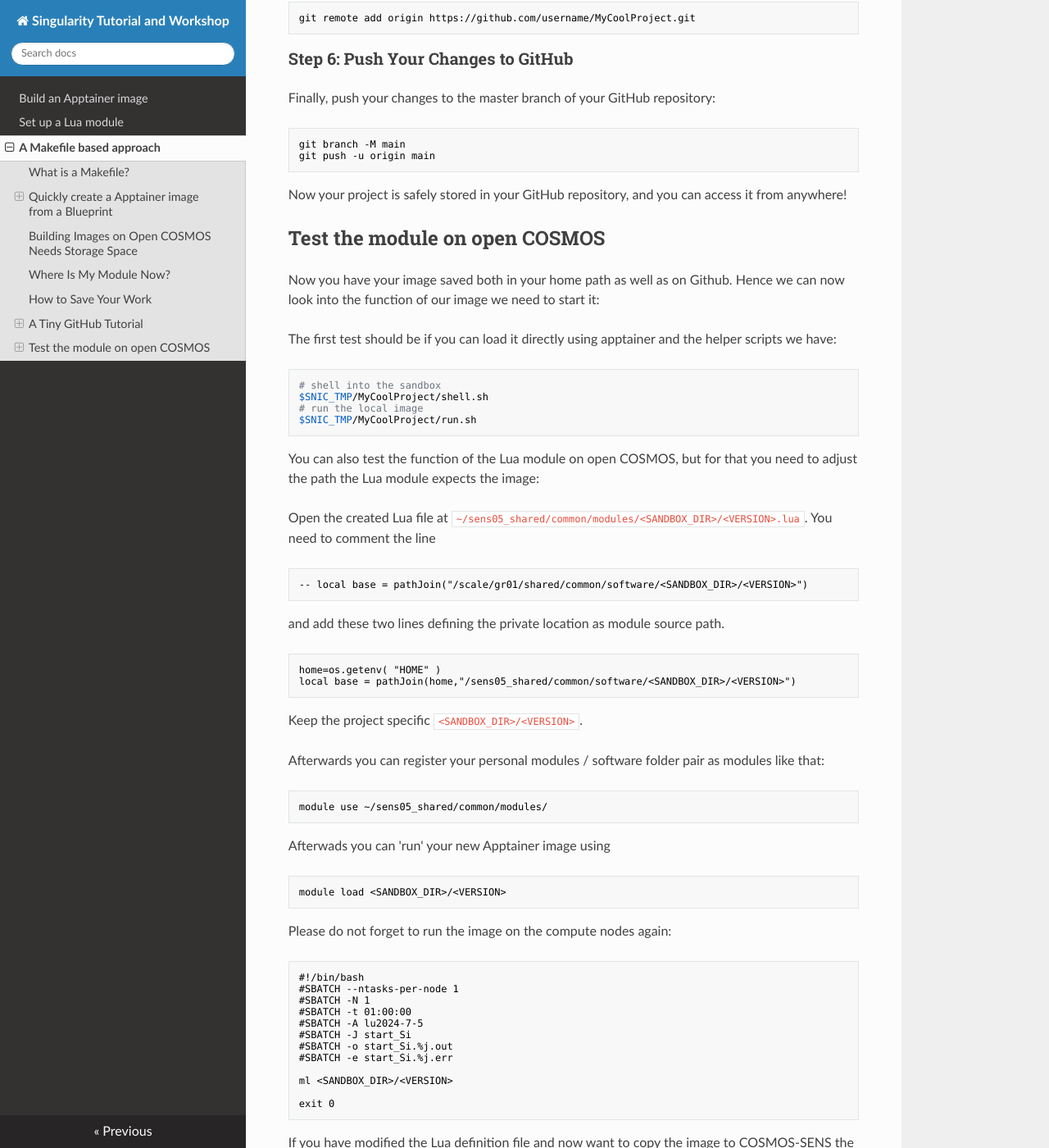
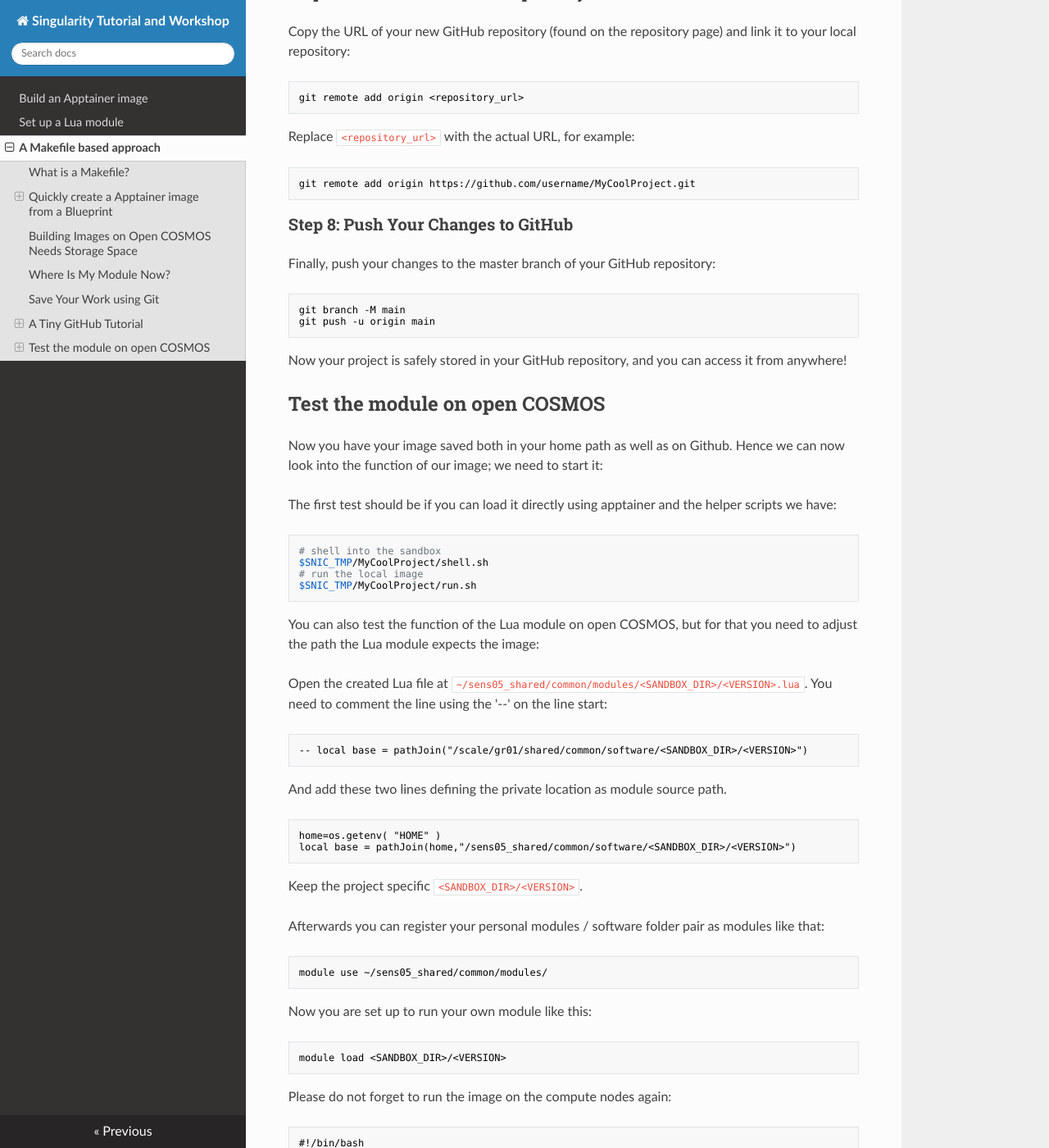
Before and after one commit to stela2502/Singularity_Tutorial, an MkDocs documentation site: the page built from docs/AMakefileBasedApproach.md, in a window 1280 px wide and 1400 px high, scrolled down 4267 px. Shown: the whole window at 82% size. Built offline with MkDocs 1.6.1, drawn with Linux system fonts in a browser that asks for light colours; nearby versions of some CDN libraries; some of the changed text lies outside the part shown.

````diff
--- a/docs/AMakefileBasedApproach.md
+++ b/docs/AMakefileBasedApproach.md
@@ -92,9 +92,9 @@ The module has been deployed to your home directory:
 ~/sens05_shared/common/software/<project_name>/1.0/<project_name>.1.0.sif
 ```
 
-The result of your work has been saved to your home folder, but your definition file is still only in the `$SNIC_TMP`. Instead of copying the definition file to your home folder, I recommend uploading it to Git. This way, you can easily access your work from outside Open COSMOS, too.
+The final image anmd the Lua module file have been saved to your home folder, but your definition file is still only in the `$SNIC_TMP`. Instead of copying the definition file to your home folder, I recommend uploading it to Git. This way, you can easily access your work from outside Open COSMOS, too.
 
-## How to Save Your Work
+## Save Your Work using Git
 
 You could, of course, copy the whole building area to your home directory, but it is a lot of data and might not fit into your Lunarc allowance if you have no data project registered there.
 
@@ -136,7 +136,14 @@ Add the files you want to upload to the staging area:
 git add --all .
 ```
 
-### Step 4: Commit Your Changes
+### Step 5: Review your checnges
+
+Check that the sandbox folder and the image are not part of the registered files.
+```bash
+git status
+```
+
+### Step 6: Commit Your Changes
 
 Commit your changes with a meaningful message:
 
@@ -158,7 +165,7 @@ Replace `<repository_url>` with the actual URL, for example:
 git remote add origin https://github.com/username/MyCoolProject.git
 ```
 
-### Step 6: Push Your Changes to GitHub
+### Step 8: Push Your Changes to GitHub
 
 Finally, push your changes to the master branch of your GitHub repository:
 
@@ -172,8 +179,7 @@ Now your project is safely stored in your GitHub repository, and you can access
 ## Test the module on open COSMOS
 
 Now you have your image saved both in your home path as well as on Github.
-Hence we can now look into the function of our image we need to start it:
-
+Hence we can now look into the function of our image; we need to start it:
 
 The first test should be if you can load it directly using apptainer and the helper scripts we have:
 
@@ -187,11 +193,11 @@ $SNIC_TMP/MyCoolProject/run.sh
 You can also test the function of the Lua module on open COSMOS, but for that you need to adjust the path the Lua module expects the image:
 
 Open the created Lua file at ``~/sens05_shared/common/modules/<SANDBOX_DIR>/<VERSION>.lua``.
-You need to comment the line
+You need to comment the line using the '--' on the line start:
 ```text
 -- local base = pathJoin("/scale/gr01/shared/common/software/<SANDBOX_DIR>/<VERSION>")
 ```
-and add these two lines defining the private location as module source path.
+And add these two lines defining the private location as module source path.
 ```text
 home=os.getenv( "HOME" )
 local base = pathJoin(home,"/sens05_shared/common/software/<SANDBOX_DIR>/<VERSION>")
@@ -203,8 +209,7 @@ Afterwards you can register your personal modules / software folder pair as modu
 ```bash
 module use ~/sens05_shared/common/modules/
 ```
-
-Afterwads you can 'run' your new Apptainer image using
+Now you are set up to run your own module like this:
 
 ```bash
 module load <SANDBOX_DIR>/<VERSION>
@@ -231,6 +236,7 @@ If you have modified the Lua definition file and now want to copy the image to C
 rm -Rf ~/sens05_shared/common
 make deploy
 ```
+Of casue you can also commend out the changes and re-enact the original base variable.
 
 ### Deploy on COSMOS-SENS
 
````
Also changed, not shown: other parts of docs/AMakefileBasedApproach.md (+3 -3 lines), .readthedocs.yaml (added, +32 -0 lines).
